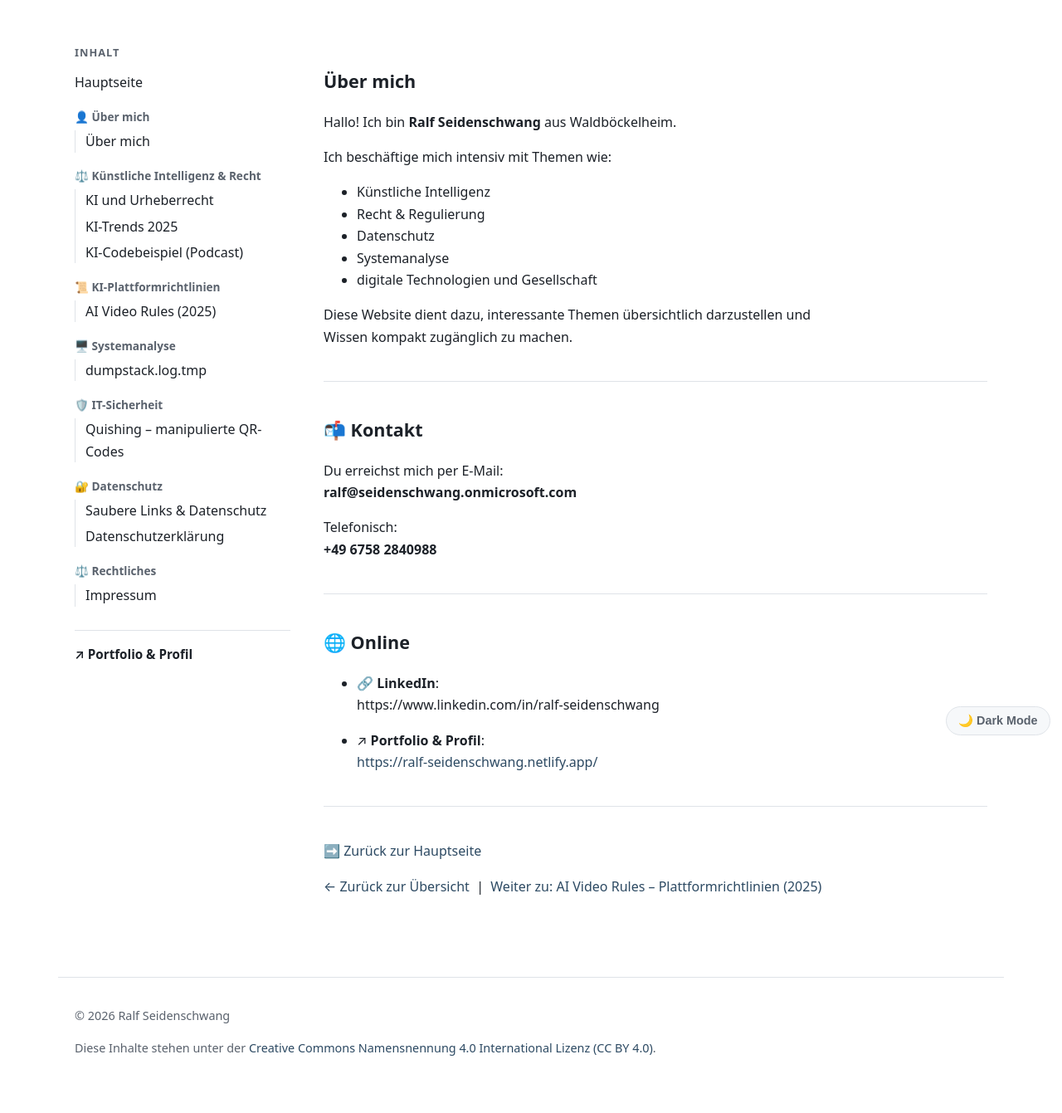
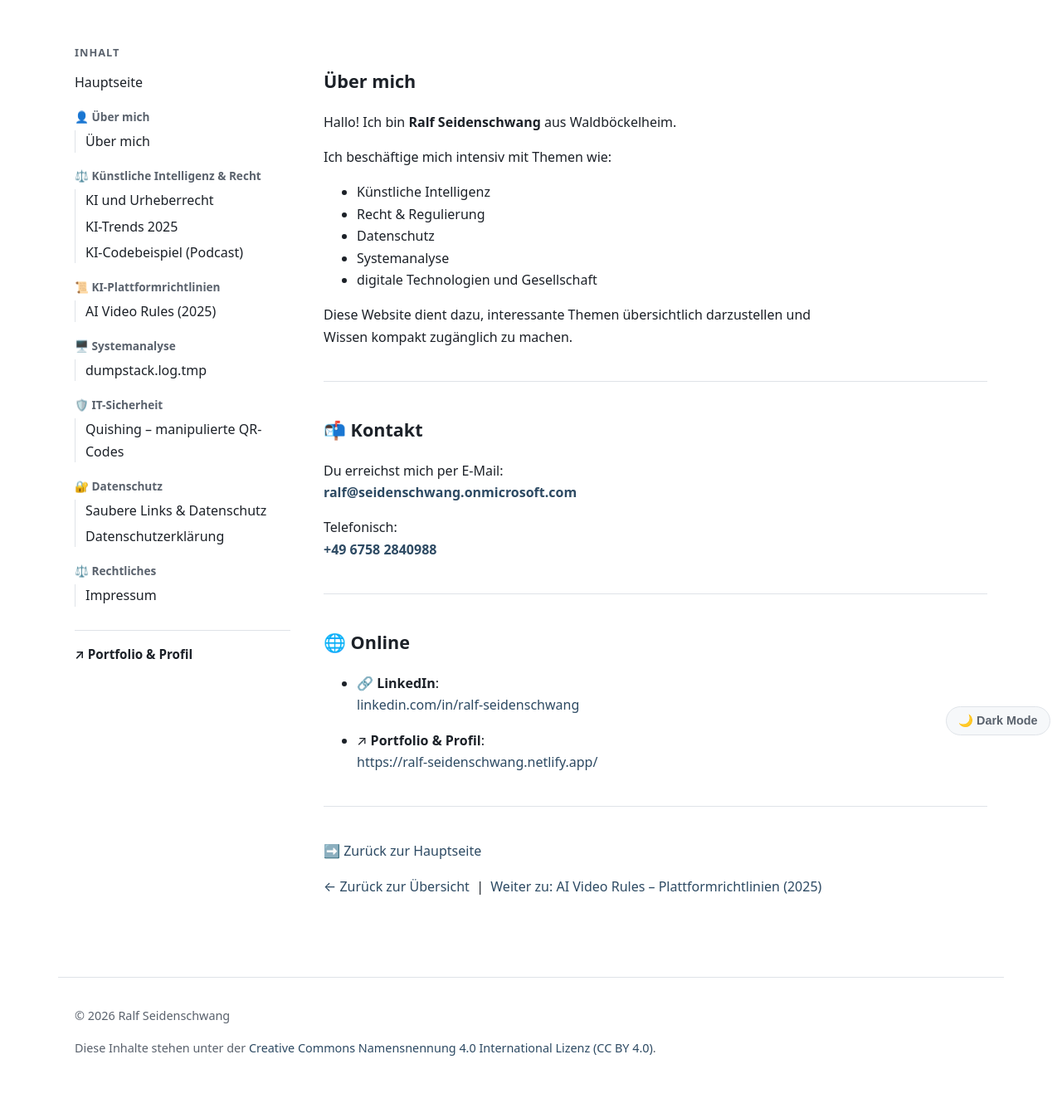
Before and after one commit to RalfSei/RalfSei.github.io, a Jekyll site: the page built from _pages/ueber-mich.md, in a window 1280 px wide. Shown: the whole page at 83% size. Built offline with Jekyll 4.4.1, drawn with Linux system fonts in a browser that asks for light colours; some of the changed lines change nothing that is shown.

Commit message:
Update contact information formatting in ueber-mich.md

```diff
--- a/_pages/ueber-mich.md
+++ b/_pages/ueber-mich.md
@@ -27,17 +27,17 @@ Diese Website dient dazu, interessante Themen übersichtlich darzustellen und Wi
 ## 📬 Kontakt
 
 Du erreichst mich per E-Mail:
-**ralf@seidenschwang.onmicrosoft.com**
+**[ralf@seidenschwang.onmicrosoft.com](mailto:ralf@seidenschwang.onmicrosoft.com)**
 
 Telefonisch:
-**+49 6758 2840988**
+**[+49 6758 2840988](tel:+4967582840988)**
 
 ---
 
 ## 🌐 Online
 
 - 🔗 **LinkedIn**:
-  https://www.linkedin.com/in/ralf-seidenschwang
+  [linkedin.com/in/ralf-seidenschwang](https://www.linkedin.com/in/ralf-seidenschwang)
 
 - ↗ **Portfolio & Profil**:
   [{{ site.portfolio_url }}]({{ site.portfolio_url }})
```
